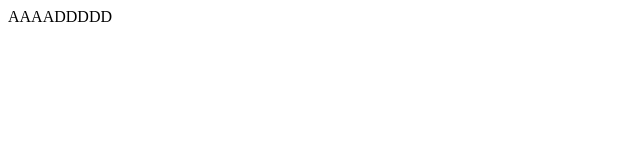
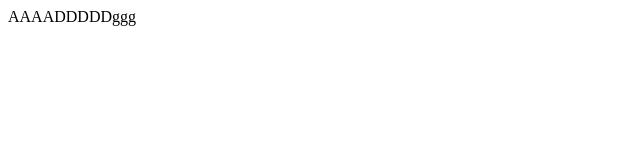
Before and after one commit to Jackylu-1012/conference, a plain HTML site: page AA.html in a window 1280 px wide. Shown: the full height of the page, 0-640 px from the left. Drawn offline with Linux system fonts and the light colour scheme.

Commit message:
我是AA

```diff
--- a/AA.html
+++ b/AA.html
@@ -6,6 +6,6 @@
     <title>Document</title>
 </head>
 <body>
-    AAAADDDDD
+    AAAADDDDDggg
 </body>
 </html>
```
